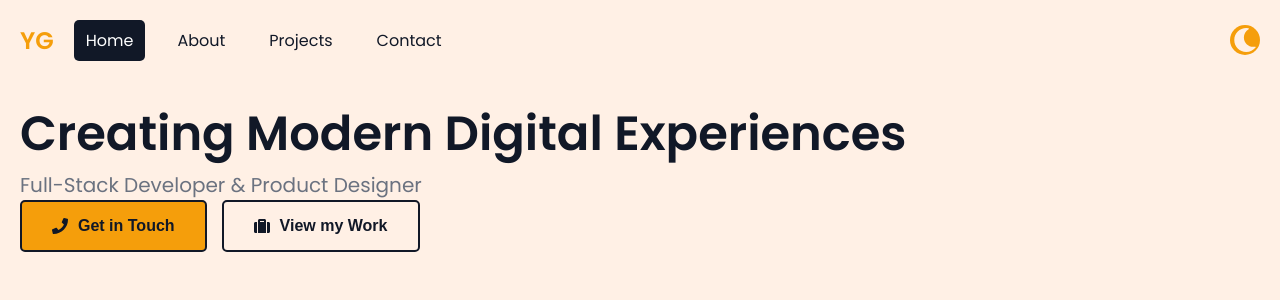
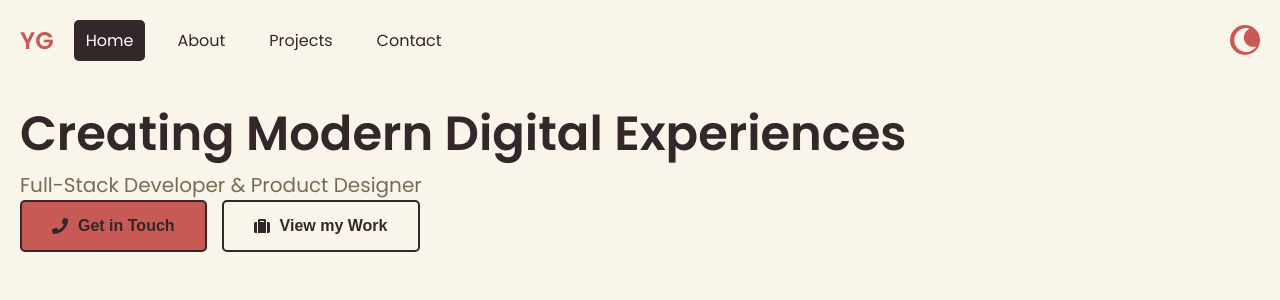
Before and after one commit to yahavgal/Portfolio, a React (Create React App) app: page / in a window 1280 px wide. Shown: the top 300 px of the page. Built offline with nearby package versions, Linux system fonts and the light colour scheme.

Commit message:
Modified theme style

```diff
--- a/src/themes.js
+++ b/src/themes.js
@@ -1,16 +1,18 @@
 // themes.js
 export const lightTheme = {
-    background: '#FFF0E5', // Light mode background color
-    textPrimary: '#111827', // Dark text color for light mode
-    textSecondary: '#6B7280', // Secondary text color for light mode
-    accent: '#F59E0B', // Accent color for hover states
-    contrast: '#FFFFFF', // Color for text on light background
-  };
+  // A pastel and warm color palette
+  background: '#F9F5EB', // Very light beige for a soft background
+  textPrimary: '#33272A', // Dark brown for primary text
+  textSecondary: '#756D54', // Olive green for secondary text
+  accent: '#C75A55', // Warm burgundy for buttons and highlights
+  contrast: '#FFFFFF', // White for contrast where needed
+};
 
-  export const darkTheme = {
-    background: '#1C1C1C', // Dark mode background color
-    textPrimary: '#EBEBEB', // Light text color for dark mode
-    textSecondary: '#9CA3AF', // Secondary text color for dark mode
-    accent: '#B91048', // Accent color for hover states
-    contrast: '#252525', // Color for text on dark background
-  };
+export const darkTheme = {
+  // A cool, deep, and modern color palette
+  background: '#1A232E', // Deep blue-grey for a dark, professional look
+  textPrimary: '#D7E3F1', // Light blue for primary text
+  textSecondary: '#90A0B7', // Muted blue for secondary text
+  accent: '#4392F1', // Bright blue for interactive elements
+  contrast: '#2C3E50', // Darker grey-blue for contrast on background
+};
```
Also changed, not shown: public/chatbot_shrine.jpg (added).
